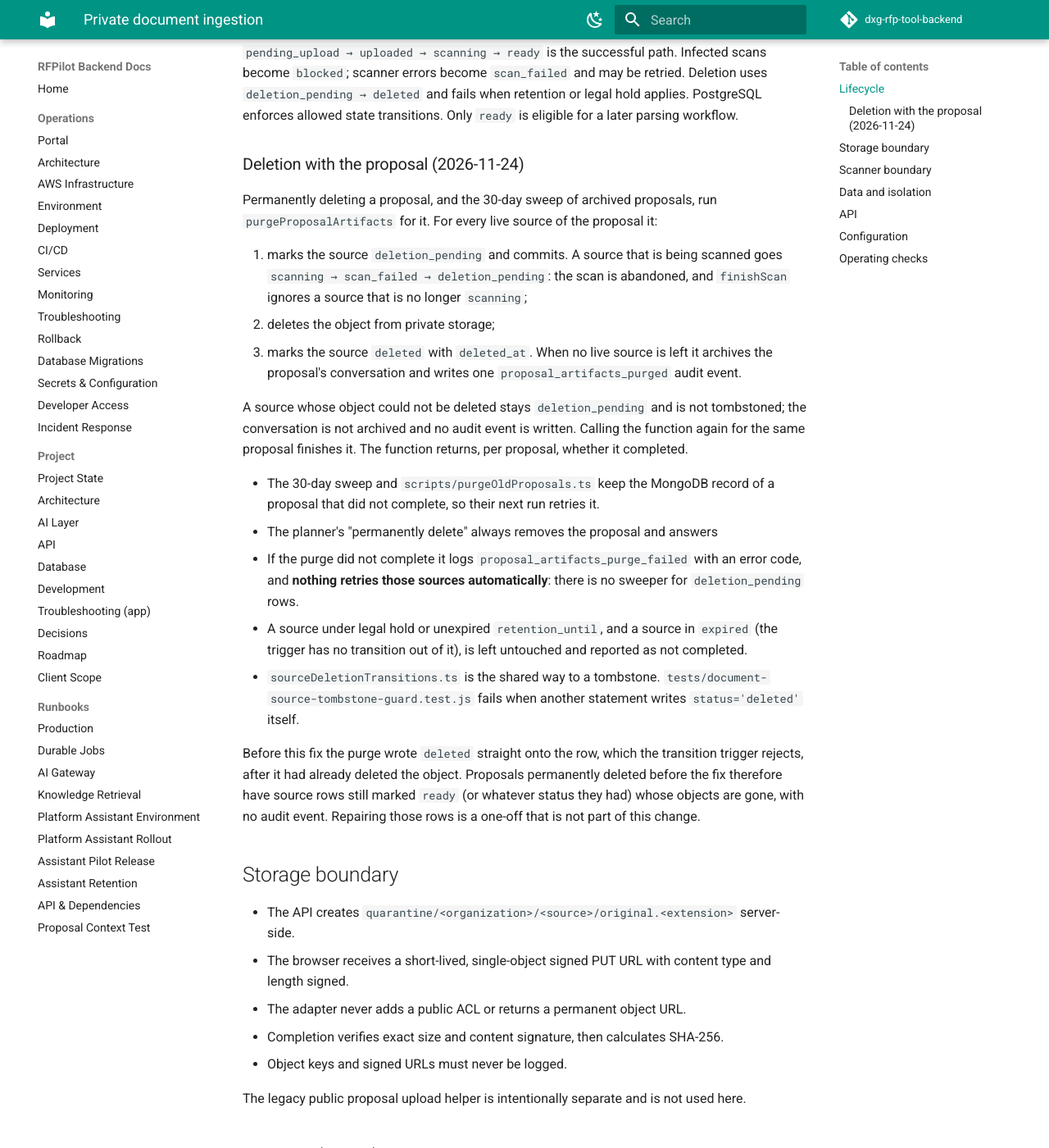
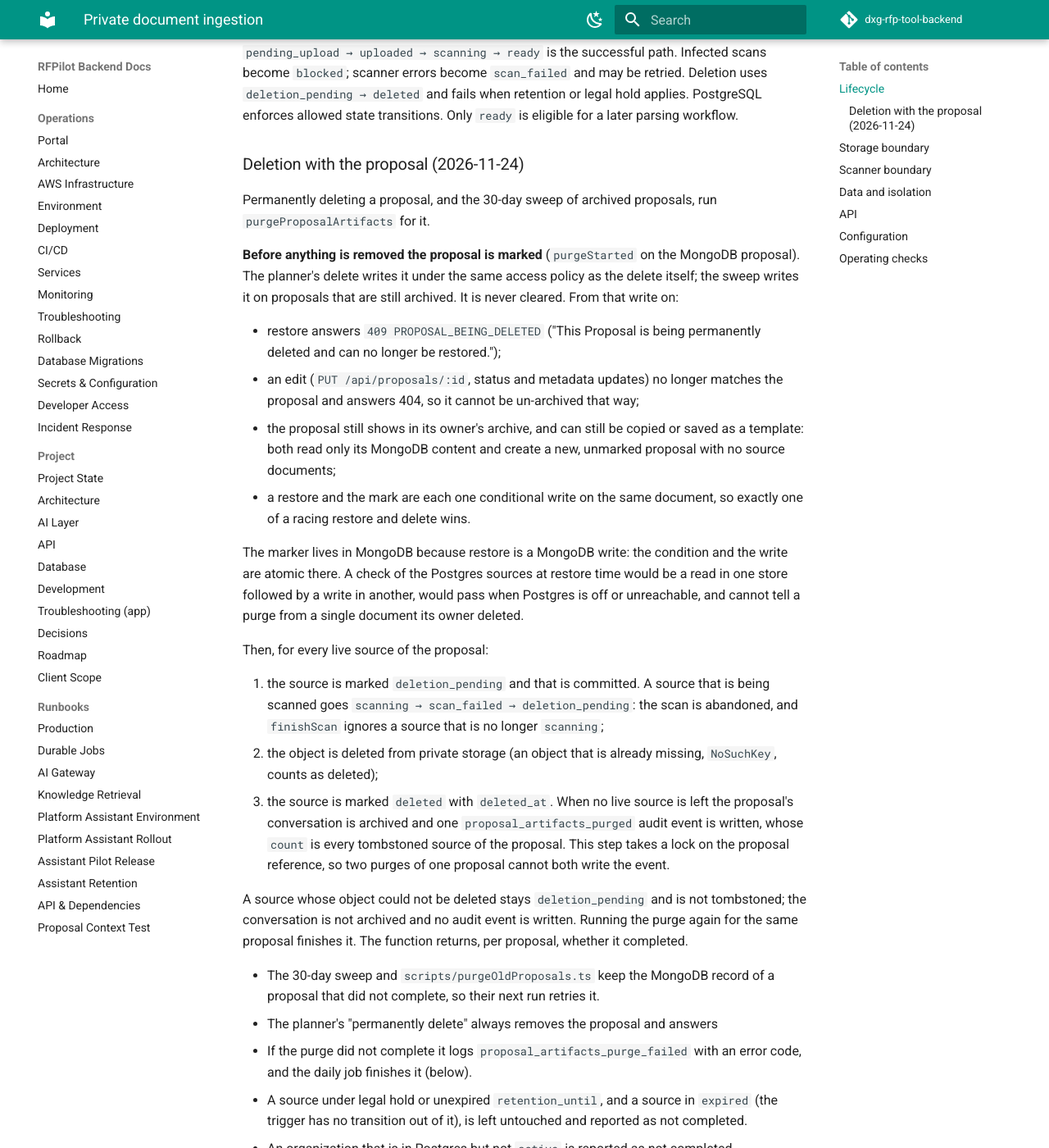
Before and after one commit to BayshoreCommunication/dxg-rfp-tool-backend, an MkDocs documentation site: the page built from docs/architecture/PRIVATE_DOCUMENT_INGESTION.md, in a window 1280 px wide and 1400 px high, scrolled down 271 px. Shown: the whole window at 82% size. Built offline with MkDocs 1.6.1 and Material for MkDocs 9.7.7, drawn with Linux system fonts in a browser that asks for light colours; comment, search, counter and statistics services are not loaded; some of the changed text lies outside the part shown.

Commit message:
Make the purge marker a boolean; scope its reads the way the guards read them; docs
purgeStarted (with purgeStartedAt for the time) so restore and edit filter
with { $ne: true }, like isArchived. The marker write and its lookups carry
the access-policy scope inline, and the reconciler's by-id read says why it
is not organization-scoped.

Co-Authored-By: Claude Fable 5.2 <noreply@anthropic.com>

```diff
--- a/docs/architecture/PRIVATE_DOCUMENT_INGESTION.md
+++ b/docs/architecture/PRIVATE_DOCUMENT_INGESTION.md
@@ -9,39 +9,94 @@ Slice 1D provides the quarantine and safety boundary for future document process
 ### Deletion with the proposal (2026-11-24)
 
 Permanently deleting a proposal, and the 30-day sweep of archived proposals,
-run `purgeProposalArtifacts` for it. For every live source of the proposal it:
+run `purgeProposalArtifacts` for it.
 
-1. marks the source `deletion_pending` and commits. A source that is being
-   scanned goes `scanning → scan_failed → deletion_pending`: the scan is
-   abandoned, and `finishScan` ignores a source that is no longer `scanning`;
-2. deletes the object from private storage;
-3. marks the source `deleted` with `deleted_at`. When no live source is left
-   it archives the proposal's conversation and writes one
-   `proposal_artifacts_purged` audit event.
+**Before anything is removed the proposal is marked** (`purgeStarted` on the
+MongoDB proposal). The planner's delete writes it under the same access policy
+as the delete itself; the sweep writes it on proposals that are still archived.
+It is never cleared. From that write on:
+
+- restore answers `409 PROPOSAL_BEING_DELETED` ("This Proposal is being
+  permanently deleted and can no longer be restored.");
+- an edit (`PUT /api/proposals/:id`, status and metadata updates) no longer
+  matches the proposal and answers 404, so it cannot be un-archived that way;
+- the proposal still shows in its owner's archive, and can still be copied or
+  saved as a template: both read only its MongoDB content and create a new,
+  unmarked proposal with no source documents;
+- a restore and the mark are each one conditional write on the same document,
+  so exactly one of a racing restore and delete wins.
+
+The marker lives in MongoDB because restore is a MongoDB write: the condition
+and the write are atomic there. A check of the Postgres sources at restore time
+would be a read in one store followed by a write in another, would pass when
+Postgres is off or unreachable, and cannot tell a purge from a single document
+its owner deleted.
+
+Then, for every live source of the proposal:
+
+1. the source is marked `deletion_pending` and that is committed. A source that
+   is being scanned goes `scanning → scan_failed → deletion_pending`: the scan
+   is abandoned, and `finishScan` ignores a source that is no longer `scanning`;
+2. the object is deleted from private storage (an object that is already
+   missing, `NoSuchKey`, counts as deleted);
+3. the source is marked `deleted` with `deleted_at`. When no live source is
+   left the proposal's conversation is archived and one
+   `proposal_artifacts_purged` audit event is written, whose `count` is every
+   tombstoned source of the proposal. This step takes a lock on the proposal
+   reference, so two purges of one proposal cannot both write the event.
 
 A source whose object could not be deleted stays `deletion_pending` and is not
 tombstoned; the conversation is not archived and no audit event is written.
-Calling the function again for the same proposal finishes it. The function
+Running the purge again for the same proposal finishes it. The function
 returns, per proposal, whether it completed.
 
 - The 30-day sweep and `scripts/purgeOldProposals.ts` keep the MongoDB record
   of a proposal that did not complete, so their next run retries it.
 - The planner's "permanently delete" always removes the proposal and answers
   200. If the purge did not complete it logs `proposal_artifacts_purge_failed`
-  with an error code, and **nothing retries those sources automatically**:
-  there is no sweeper for `deletion_pending` rows.
+  with an error code, and the daily job finishes it (below).
 - A source under legal hold or unexpired `retention_until`, and a source in
   `expired` (the trigger has no transition out of it), is left untouched and
   reported as not completed.
+- An organization that is in Postgres but not `active` is reported as not
+  completed (`ORGANIZATION_INACTIVE`): its rows cannot be reached. Only
+  "Postgres is off", "the organization is not in Postgres" and "no reference
+  for this proposal" count as nothing to do. A reference filed under a
+  different organization than MongoDB names cannot be seen under row-level
+  security and reads as "no reference".
 - `sourceDeletionTransitions.ts` is the shared way to a tombstone.
-  `tests/document-source-tombstone-guard.test.js` fails when another statement
-  writes `status='deleted'` itself.
+  `tests/document-source-tombstone-guard.test.js` pins every statement that
+  writes a source's status and fails on a new one.
+
+**Finishing a stranded purge.** The daily archive job (`purgeArchivedProposals`
+in `utils/cronJobs.ts`, which has no separate switch) ends with
+`finishStrandedProposalPurges`. It lists organizations from MongoDB, leaves out
+blocked ones, and reads each organization in its own transaction under that
+organization's row-level-security scope. Within an organization it takes
+proposals that have a `deletion_pending` source not under hold or retention,
+up to 200 per run (`PROPOSAL_PURGE_RECONCILE_BATCH`), oldest first, and asks
+MongoDB about each:
+
+| MongoDB says | What the pass does |
+|---|---|
+| the proposal carries `purgeStarted` | runs the whole purge again |
+| the proposal no longer exists | finishes the sources that are already `deletion_pending`; marks nothing new |
+| the proposal exists and is not marked | nothing: that pending document came from a single-document delete |
+
+Nothing finishes a single-document delete (`DELETE /api/v1/sources/:id`) whose
+storage step failed; the planner can repeat that delete.
+
+Known limits, not addressed here: an upload link issued before the delete can
+still be used to put an object back after the tombstone; object versions are
+not removed if the bucket is versioned; a new upload session can still be
+opened on a proposal that is being deleted (the next run purges it).
 
 Before this fix the purge wrote `deleted` straight onto the row, which the
 transition trigger rejects, after it had already deleted the object. Proposals
 permanently deleted before the fix therefore have source rows still marked
 `ready` (or whatever status they had) whose objects are gone, with no audit
-event. Repairing those rows is a one-off that is not part of this change.
+event. Repairing those rows is a one-off that is not part of this change; the
+daily pass does not pick them up, because they are not `deletion_pending`.
 
 ## Storage boundary
 
```
Also changed, not shown: docs/PROJECT_STATE.md (+15 -4 lines), 9 other files.
